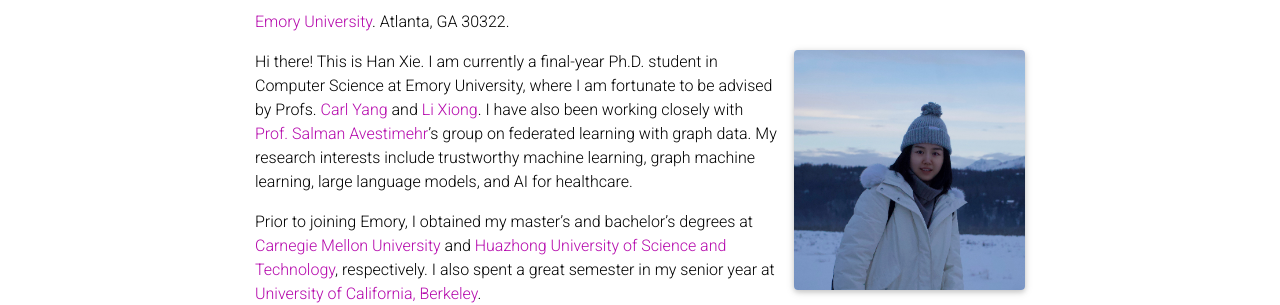
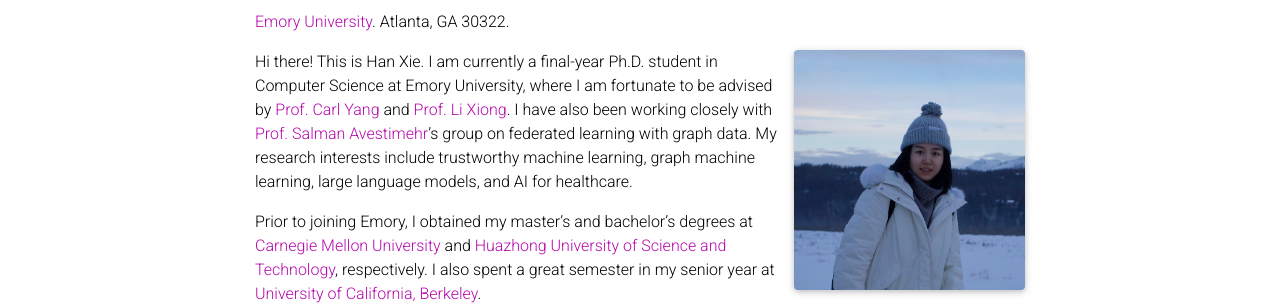
Before and after one commit to Oxfordblue7/MyWebsite, a Jekyll site: the page built from _pages/about.md, in a window 1280 px wide and 1038 px high. Shown: the part 151-456 px from the top of the window. Built offline with Jekyll 4.4.1, drawn with Linux system fonts in a browser that asks for light colours; full-size pictures stand in for the smaller copies a plugin makes; emoji names are drawn with the system emoji font; comment, search, counter and statistics services are not loaded; a style sheet for code colours, icons or effects is not loaded.

Commit message:
Update about

```diff
--- a/_pages/about.md
+++ b/_pages/about.md
@@ -18,7 +18,7 @@
 social: true  # includes social icons at the bottom of the page
 ---
 
-Hi there! This is Han Xie. I am currently a final-year Ph.D. student in Computer Science at Emory University, where I am fortunate to be advised by Profs. [Carl Yang](https://www.cs.emory.edu/~jyang71/) and [Li Xiong](https://www.cs.emory.edu/~lxiong/). I have also been working closely with [Prof. Salman Avestimehr](https://www.avestimehr.com/home)'s group on federated learning with graph data. My research interests include trustworthy machine learning, graph machine learning, large language models, and AI for healthcare.
+Hi there! This is Han Xie. I am currently a final-year Ph.D. student in Computer Science at Emory University, where I am fortunate to be advised by [Prof. Carl Yang](https://www.cs.emory.edu/~jyang71/) and [Prof. Li Xiong](https://www.cs.emory.edu/~lxiong/). I have also been working closely with [Prof. Salman Avestimehr](https://www.avestimehr.com/home)'s group on federated learning with graph data. My research interests include trustworthy machine learning, graph machine learning, large language models, and AI for healthcare.
 
 
 Prior to joining Emory, I obtained my master's and bachelor's degrees at [Carnegie Mellon University](https://www.cmu.edu/) and [Huazhong University of Science and Technology](https://english.hust.edu.cn/), respectively. I also spent a great semester in my senior year at [University of California, Berkeley](https://www.berkeley.edu/).
```
